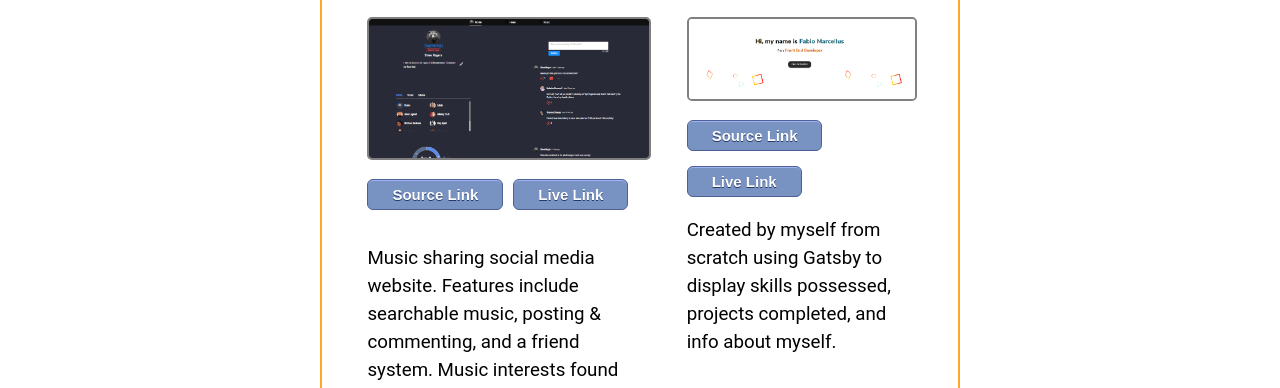
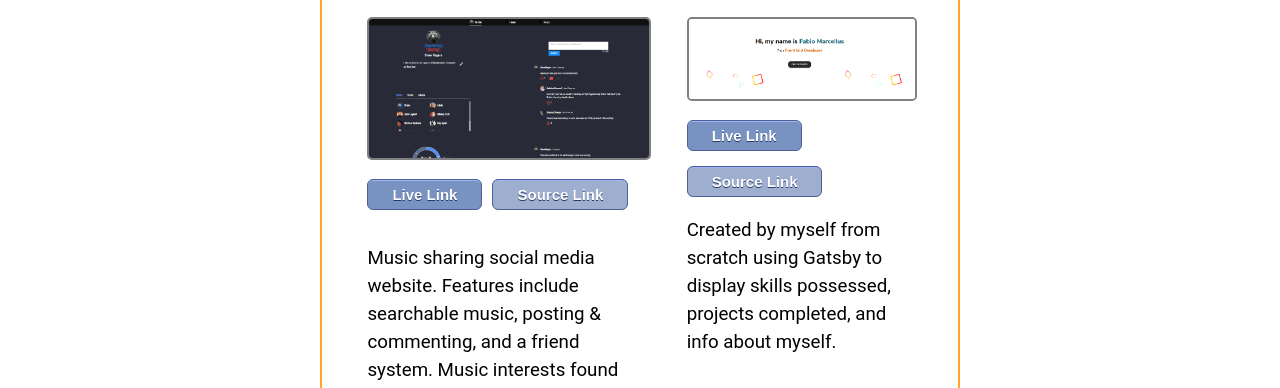
Before and after one commit to famarcellus/Developer-PortfolioV2, a Gatsby site: page / in a window 1280 px wide. Shown: the part 1614-2002 px from the top of the page. Built offline with nearby package versions, Linux system fonts and the light colour scheme; Gatsby itself is replaced by a stand-in of ours; no server answers; a web font is replaced by a local one.

Commit message:
Change styling of live and source buttons

```diff
--- a/src/components/sections/Projects/IndividualProject.js
+++ b/src/components/sections/Projects/IndividualProject.js
@@ -36,8 +36,8 @@ function IndividualProject(props) {
         <article className="single-project">
             <h2 className="project-title">{props.title}</h2>
             <img className="screenshot" src={props.image} alt={props.title} width="100%" height="auto" />
+            <a href={props.liveLink} tabIndex="-1"><button className="live-button myButton">Live Link</button></a>
             <a href={props.sourceLink} tabIndex="-1"><button className="source-button myButton">Source Link</button></a>
-            <a href={props.liveLink} tabIndex="-1"><button className="live-button myButton">Live Link</button></a>
             <h3 className="description light-text line-height">{props.description}</h3>
             <h3 className="tech-title">Technologies Used</h3>
             {props.technologies.map((item) => {
--- a/src/components/sections/Projects/Projects.scss
+++ b/src/components/sections/Projects/Projects.scss
@@ -70,8 +70,12 @@
         top:1px;
     }
 
+    .live-button {
+        margin: 15px 10px 15px 0;
+    }
+
     .source-button {
-        margin: 15px 10px 15px 0;
+        background-color: #9daecf;
     }
 
 }
```
